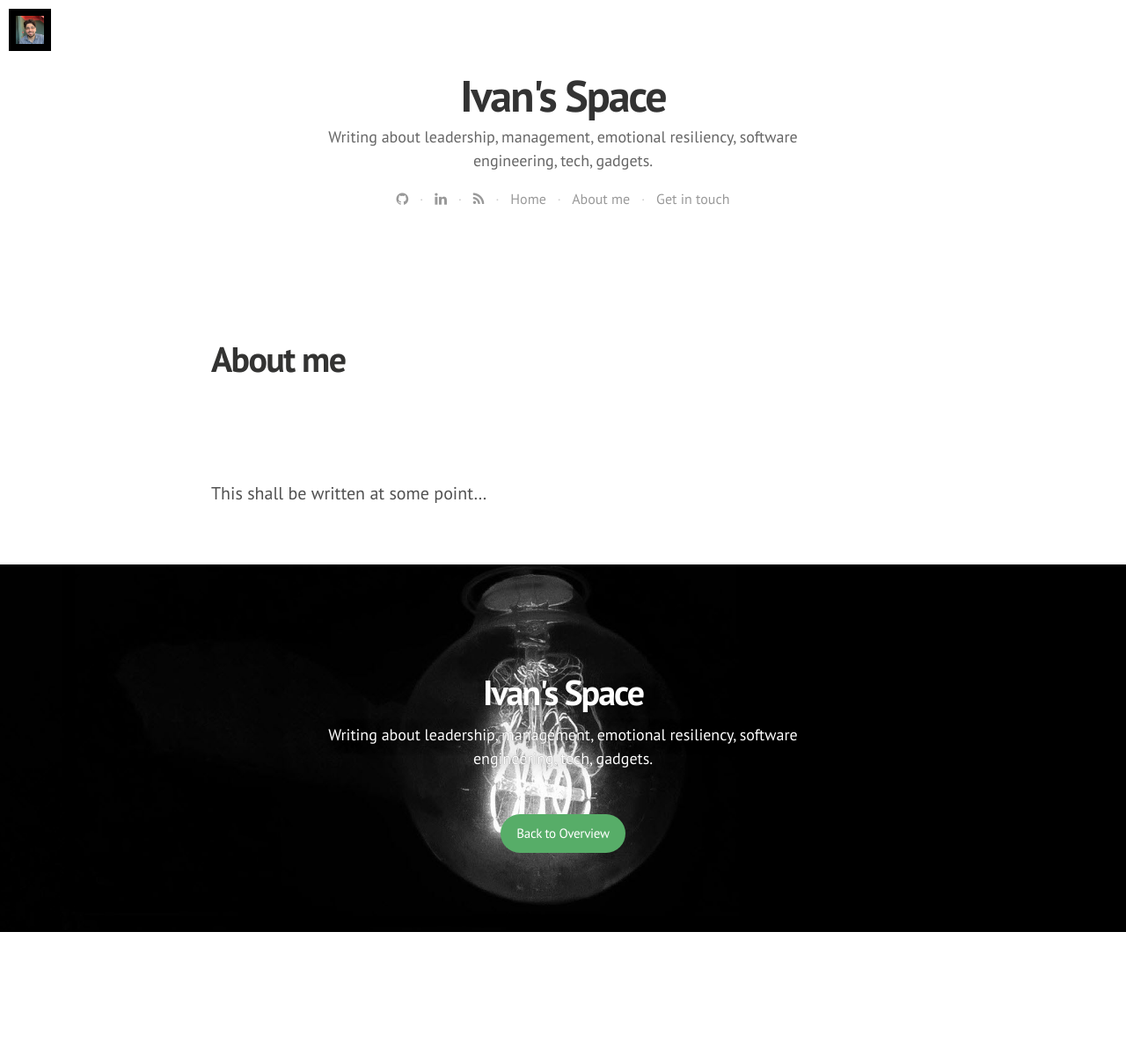
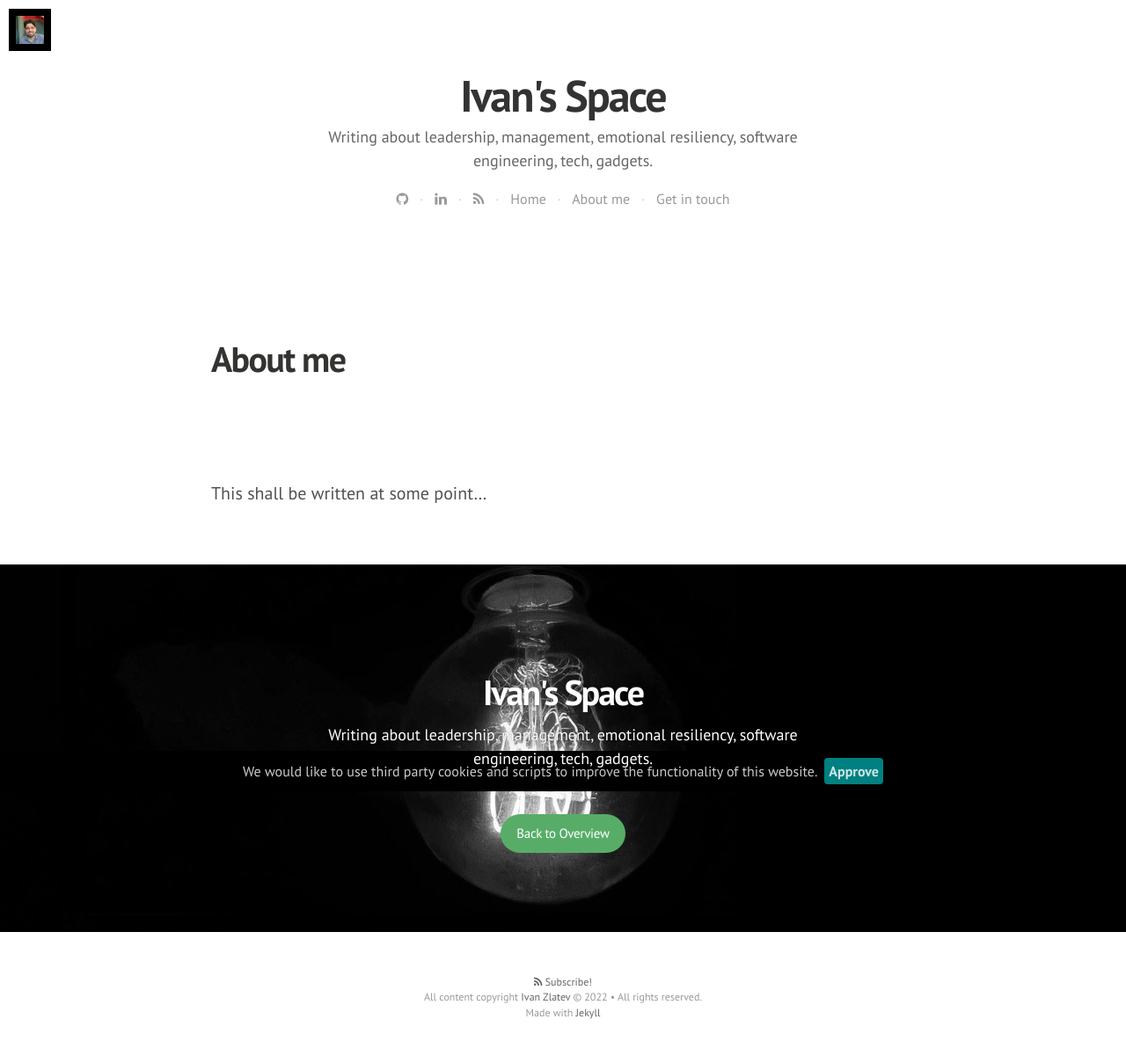
Before and after one commit to ivanz/ivanz.github.io, a Jekyll site: the page built from about.md, in a window 1280 px wide. Shown: the whole page at 88% size. Built offline with Jekyll 4.4.1, drawn with Linux system fonts in a browser that asks for light colours; nearby versions of some CDN libraries; some web fonts are replaced; before the commit the page ends 1060 px from its top, so only the background shows below that.

Commit message:
more cookie consent

```diff
--- a/_layouts/page.html
+++ b/_layouts/page.html
@@ -55,5 +55,7 @@
       </div>
     </div>
     {% include javascripts.html %}
+    {% include cookie-consent.html %}
+    {% include footer.html %}
   </body>
 </html>
--- a/_layouts/post.html
+++ b/_layouts/post.html
@@ -117,5 +117,7 @@
       </div>
     </div>
     {% include javascripts.html %}
+    {% include cookie-consent.html %}
+    {% include footer.html %}
   </body>
 </html>
```
